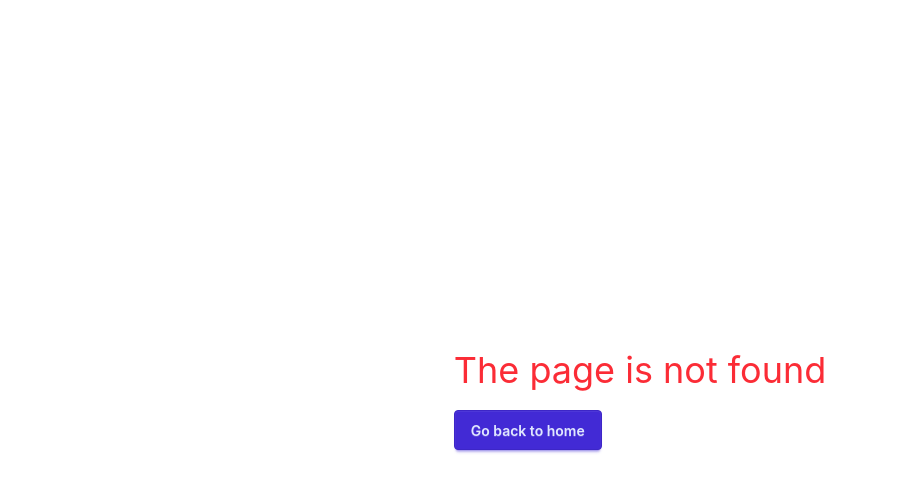
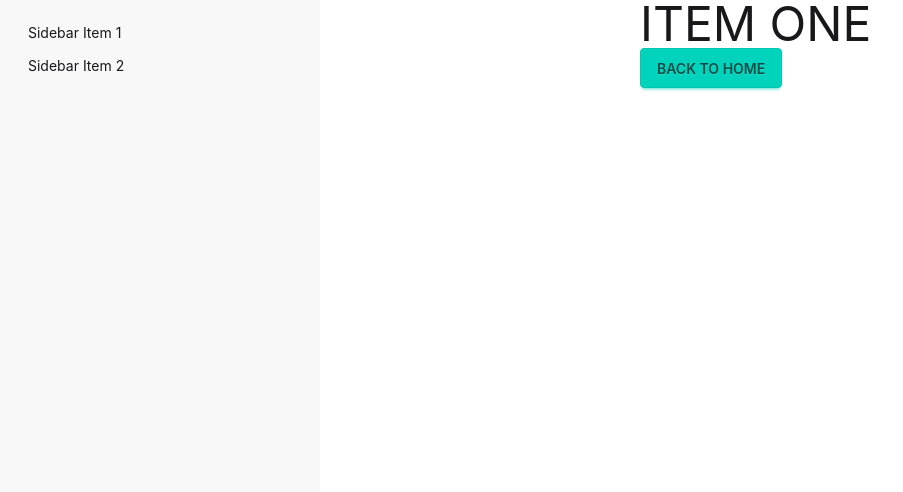
Before and after one commit to ryousufrahman/app-store, a React (Vite) app: page /dashbord in a window 1280 px wide. Before the commit this address had no page. Shown: the top 492 px of the page, without its empty margins (0-903 px from the left). Built offline with nearby package versions, Linux system fonts and the light colour scheme.

Commit message:
added a sidebar and nested link

```diff
--- a/src/Components/shared/Navbar.jsx
+++ b/src/Components/shared/Navbar.jsx
@@ -13,6 +13,7 @@ const Navbar = () => {
                     <li><NavLink to={'/apps'} className={({isActive}) => isActive ? 'text-green-500 border border-green-500 p-2' : ""}>apps</NavLink></li>
                     <li><NavLink to={'/installedApp' } className={({isActive}) => isActive ? 'text-green-500 border border-green-500 p-2' : ""}>Installed App</NavLink></li>
                     <li><NavLink to={'/error'} className={({isActive}) => isActive ? 'text-green-500 border border-green-500 p-2' : ""}>Downloads</NavLink></li>
+                    <li><NavLink to={'/dashbord'} className={({isActive}) => isActive ? 'text-green-500 border border-green-500 p-2' : ""}>Deshbord</NavLink></li>
 
                 </ul>
                 <div>
--- /dev/null
+++ b/src/Layout/Dashbord.jsx
@@ -0,0 +1,17 @@
+import React from 'react';
+import Sidebar from './Dashbord/Sidebar';
+import { Outlet } from 'react-router';
+import Dfooter from './Dashbord/Dfooter';
+
+const Dashbord = () => {
+    return (
+        <div className='grid grid-cols-2'>
+             <Sidebar></Sidebar>
+             <Outlet></Outlet>
+
+
+        </div>
+    );
+};
+
+export default Dashbord;
--- /dev/null
+++ b/src/Layout/Dashbord/Dfooter.jsx
@@ -0,0 +1,14 @@
+import React from 'react';
+import { Link } from 'react-router';
+
+const Dfooter = () => {
+    return (
+        <div>
+            <div>
+            <Link to={'/'} className='btn btn-accent'>BACK TO HOME</Link>
+        </div>
+        </div>
+    );
+};
+
+export default Dfooter;
--- /dev/null
+++ b/src/Layout/Dashbord/Item1.jsx
@@ -0,0 +1,13 @@
+import React from 'react';
+import Dfooter from './Dfooter';
+
+const Item1 = () => {
+    return (
+        <div>
+            <h2 className='text-5xl '>ITEM ONE</h2>
+              <Dfooter></Dfooter>
+        </div>
+    );
+};
+
+export default Item1;
--- /dev/null
+++ b/src/Layout/Dashbord/Item2.jsx
@@ -0,0 +1,13 @@
+import React from 'react';
+import Dfooter from './Dfooter';
+
+const Item2 = () => {
+    return (
+        <div>
+            <h2 className=' text-5xl'>Item 2</h2>
+              <Dfooter></Dfooter>
+        </div>
+    );
+};
+
+export default Item2;
--- /dev/null
+++ b/src/Layout/Dashbord/Sidebar.jsx
@@ -0,0 +1,36 @@
+import React from "react";
+import { NavLink } from "react-router";
+
+const Sidebar = () => {
+  return (
+    <div>
+      <div className="drawer lg:drawer-open">
+        <input id="my-drawer-3" type="checkbox" className="drawer-toggle" />
+        <div className="drawer-content flex flex-col items-center justify-center">
+          {/* Page content here */}
+          <label htmlFor="my-drawer-3" className="btn drawer-button lg:hidden">
+            Open drawer
+          </label>
+        </div>
+        <div className="drawer-side">
+          <label
+            htmlFor="my-drawer-3"
+            aria-label="close sidebar"
+            className="drawer-overlay"
+          ></label>
+          <ul className="menu bg-base-200 min-h-full w-80 p-4">
+            {/* Sidebar content here */}
+            <li>
+              <NavLink to={'/dashbord/item1'} >Sidebar Item 1</NavLink>
+            </li>
+            <li >
+              <NavLink to={'/dashbord/item2'}>Sidebar Item 2</NavLink>
+            </li>
+          </ul>
+        </div>
+      </div>
+    </div>
+  );
+};
+
+export default Sidebar;
--- a/src/main.jsx
+++ b/src/main.jsx
@@ -9,6 +9,9 @@ import App from './pages/Apps/App'
 import InstalledApp from './pages/Apps/Installedapp/InstalledApp'
 import Error from './pages/Errorpage/Error'
 import AppDetails from './pages/appdetails/AppDetails'
+import Dashbord from './Layout/Dashbord'
+import Item1 from './Layout/Dashbord/Item1'
+import Item2 from './Layout/Dashbord/Item2'
 
 const router = createBrowserRouter([
 
@@ -37,6 +40,26 @@ const router = createBrowserRouter([
     ]
     ,
     errorElement : <Error></Error>
+  } ,
+
+  {
+    path : '/dashbord' ,
+    element : <Dashbord></Dashbord> ,
+    children : [
+
+      {
+        index : true ,
+        element : <Item1></Item1>
+      } ,
+      {
+        path : '/dashbord/item1' ,
+        element : <Item1></Item1>
+      },
+      {
+        path : '/dashbord/item2',
+        element : <Item2></Item2>
+      }
+    ]
   }
 
 
```
